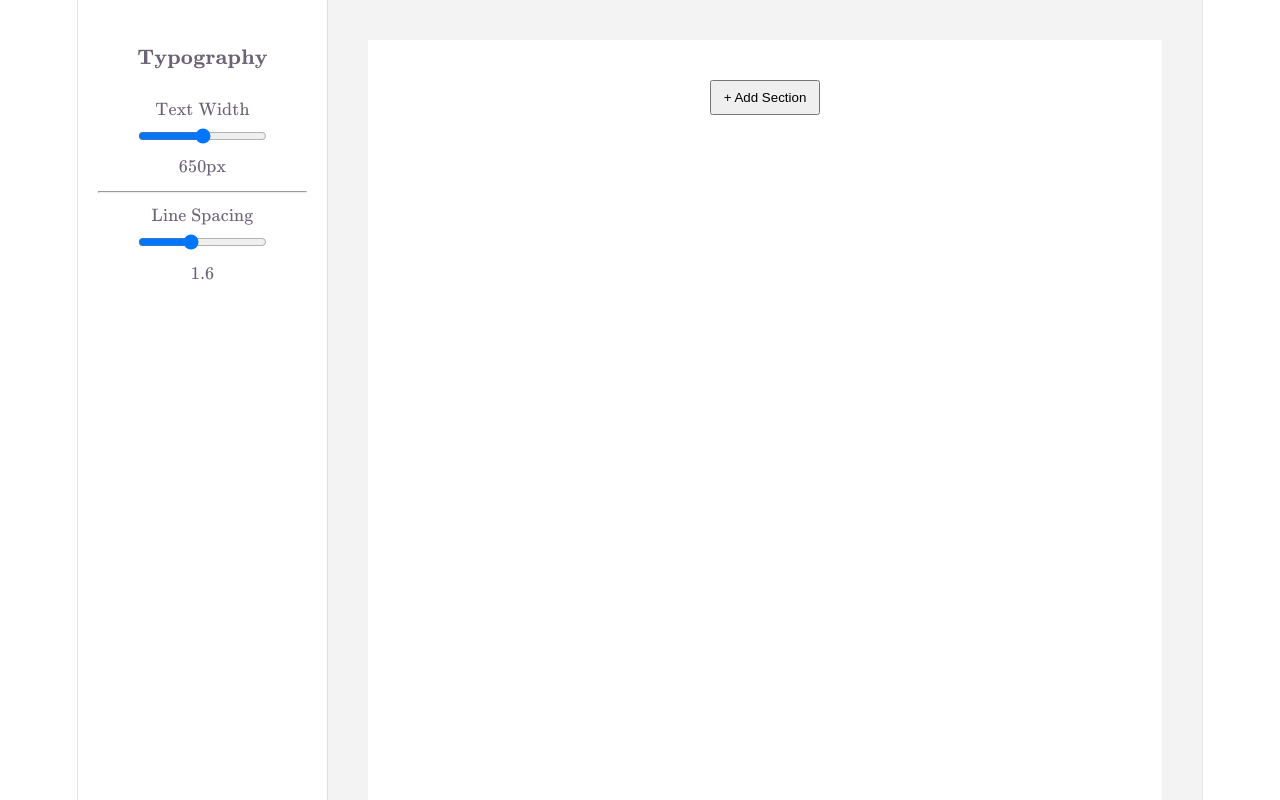
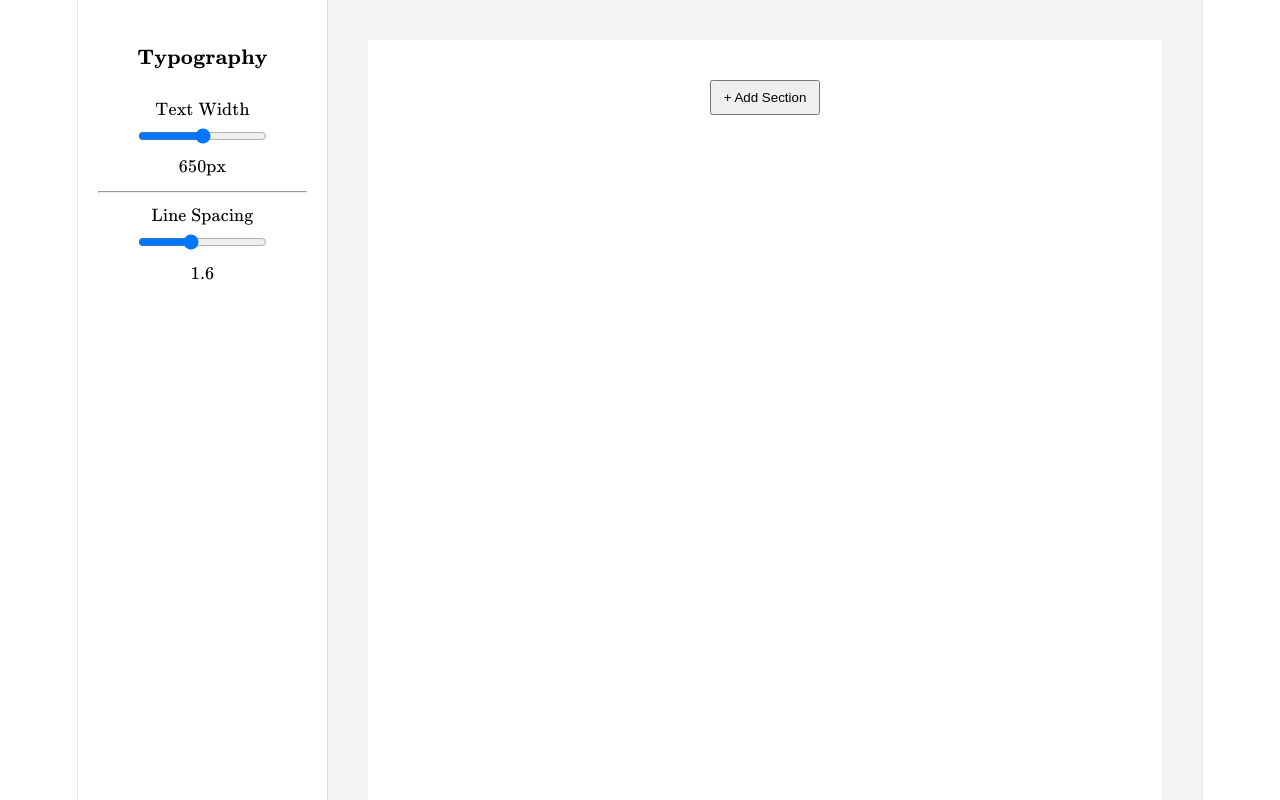
Before and after one commit to KevHamm/blox, a React (Vite) app in the folder frontend/: page / in a window 1280 px wide. Shown: the top 800 px of the page. Built offline with nearby package versions, Linux system fonts and the light colour scheme.

Commit message:
Text is now always black

```diff
--- a/frontend/src/index.css
+++ b/frontend/src/index.css
@@ -1,6 +1,6 @@
 :root {
-  --text: #6b6375;
-  --text-h: #08060d;
+  --text: #000;
+  --text-h: #000;
   --bg: #fff;
   --border: #e5e4e7;
   --code-bg: #f4f3ec;
@@ -32,8 +32,8 @@
 
 @media (prefers-color-scheme: dark) {
   :root {
-    --text: #9ca3af;
-    --text-h: #f3f4f6;
+    --text: #000;
+    --text-h: #000;
     --bg: #16171d;
     --border: #2e303a;
     --code-bg: #1f2028;
```
